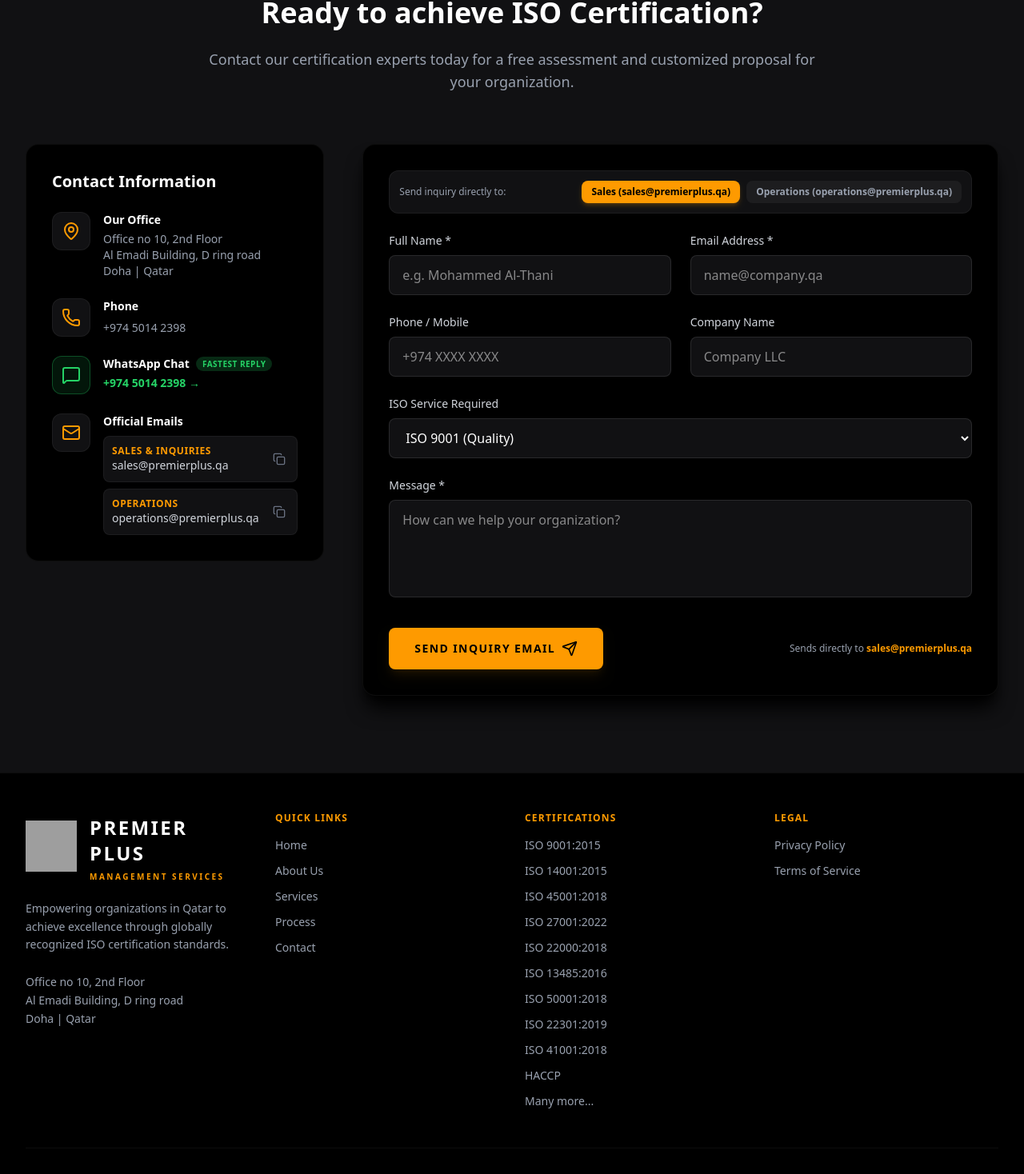
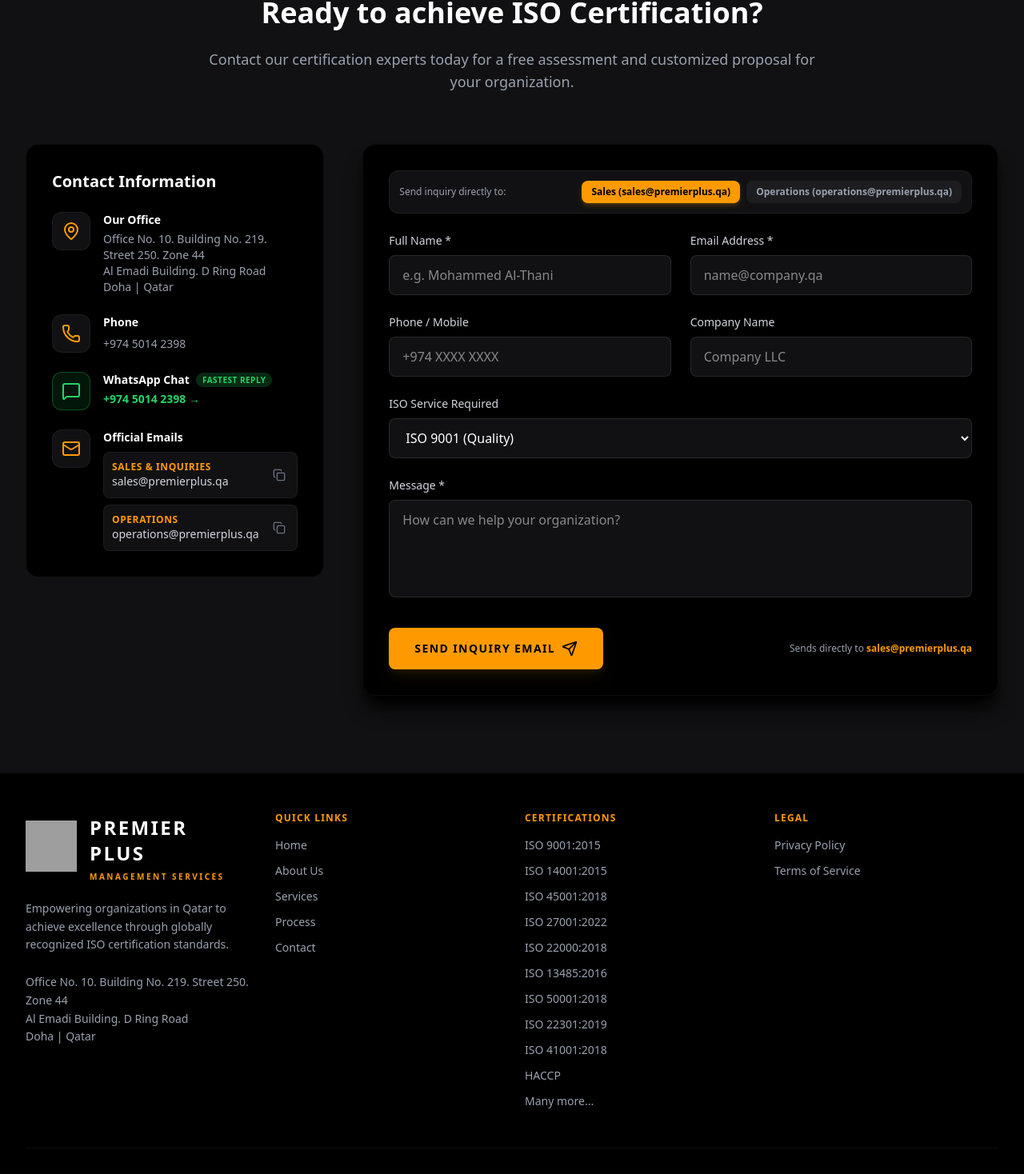
Before and after one commit to josemanakattu/ppm2, a React (Vite) app: page / in a window 1280 px wide. Shown: the part 4312-5780 px from the top of the page at 80% size. Built offline with nearby package versions, Linux system fonts and the light colour scheme; grey boxes are pictures that could not be loaded.

Commit message:
address new

```diff
--- a/src/components/Contact.tsx
+++ b/src/components/Contact.tsx
@@ -98,7 +98,7 @@ export default function Contact() {
                   </div>
                   <div>
                     <h4 className="font-semibold text-white text-sm mb-1">Our Office</h4>
-                    <p className="text-gray-400 text-sm">Office no 10, 2nd Floor<br/>Al Emadi Building, D ring road<br/>Doha | Qatar</p>
+                    <p className="text-gray-400 text-sm">Office No. 10. Building No. 219. Street 250. Zone 44<br/>Al Emadi Building. D Ring Road<br/>Doha | Qatar</p>
                   </div>
                 </div>
 
--- a/src/components/Footer.tsx
+++ b/src/components/Footer.tsx
@@ -23,8 +23,8 @@ export default function Footer() {
               Empowering organizations in Qatar to achieve excellence through globally recognized ISO certification standards.
             </p>
             <div className="text-sm text-gray-400 leading-relaxed mb-6">
-              <p>Office no 10, 2nd Floor</p>
-              <p>Al Emadi Building, D ring road</p>
+              <p>Office No. 10. Building No. 219. Street 250. Zone 44</p>
+              <p>Al Emadi Building. D Ring Road</p>
               <p>Doha | Qatar</p>
             </div>
           </div>
```
